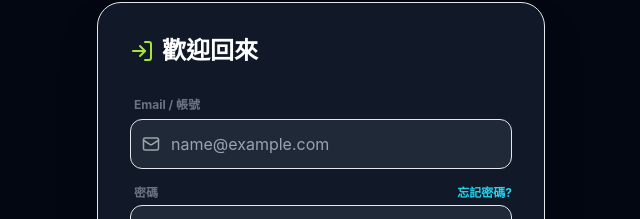
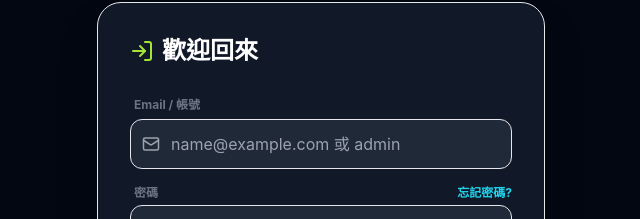
Before and after one commit to gohoproadm-gif/gohopro, a React (Vite) app: page / in a window 1280 px wide. Shown: the part 216-435 px from the top of the page, without its empty margins (319-959 px from the left). Built offline with nearby package versions, Linux system fonts and the light colour scheme; no server answers.

Commit message:
新增 gohopro_1.01 版本檔案 + 其他更新

```diff
--- a/App.tsx
+++ b/App.tsx
@@ -83,6 +83,7 @@ const App: React.FC = () => {
               // Real User Data
 
               // 1. Fetch System Keys first (if available in cloud, sync to local)
+              // This allows normal users to access keys set by admin
               const systemKeys = await apiGetSystemKeys();
               if (systemKeys) {
                   if (systemKeys.googleApiKey) localStorage.setItem('GO_SYSTEM_GOOGLE_API_KEY', systemKeys.googleApiKey);
--- a/components/Login.tsx
+++ b/components/Login.tsx
@@ -163,7 +163,7 @@ const Login: React.FC<LoginProps> = ({ onLoginSuccess }) => {
                            type="text"
                            required
                            className="w-full pl-10 pr-4 py-3 bg-gray-50 dark:bg-charcoal-800 border border-gray-200 dark:border-charcoal-700 rounded-xl outline-none focus:border-neon-blue transition-colors"
-                           placeholder="name@example.com"
+                           placeholder="name@example.com 或 admin"
                            value={email}
                            onChange={e => setEmail(e.target.value)}
                          />
--- a/lib/db.ts
+++ b/lib/db.ts
@@ -10,7 +10,7 @@ const isCloudEnabled = () => !!db && !!auth?.currentUser;
 // --- SYSTEM KEYS (CLOUD SYNC) ---
 export const apiGetSystemKeys = async (): Promise<any> => {
     // Allows any authenticated user to READ the system config (assuming Firestore rules allow it)
-    if (!!db && !!auth) {
+    if (!!db) {
         try {
             const docRef = doc(db, "system", "config");
             const docSnap = await getDoc(docRef);
```
